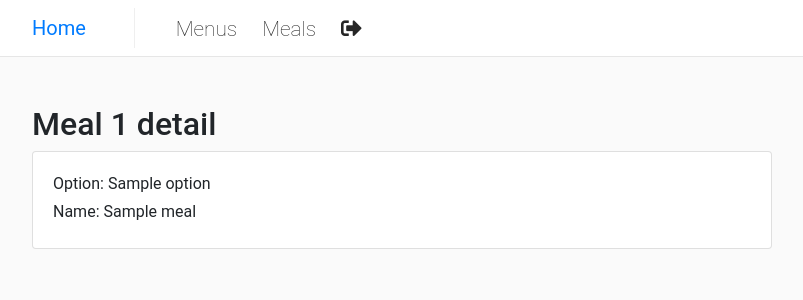
After one commit to atahualpasf/backend-test-silva, a Django app: template cornershop-backend-test/backend_test/menus/templates/menus/meals/detail.html in a window 1280 px wide. The commit adds this page. Shown: the top 300 px of the page, without its empty margins (53-856 px from the left). Run offline with Django 3.2, Linux system fonts and the light colour scheme; the template is opened without the code that fills it: most values are stand-ins (such as "Sample title", 1, 10 or a date in 2020); some libraries are stand-ins or nearby versions.

Commit message:
feat(menus): adding meal create and detail view

```diff
--- a/cornershop-backend-test/backend_test/menus/models/meals.py
+++ b/cornershop-backend-test/backend_test/menus/models/meals.py
@@ -2,6 +2,7 @@
 
 # Django
 from django.db import models
+from django.urls import reverse
 from django.utils.translation import gettext_lazy as _
 
 # Backend test
@@ -33,3 +34,7 @@ class Meal(TimeStampedModel, SoftDeleteModel):
         return "{}: {}{too_long}".format(
             self.pk, self.name[0:25], too_long="..." if len(self.name) > 25 else ""
         )
+
+    def get_absolute_url(self):
+        """Return url to see instance's detail"""
+        return reverse("meals:detail", kwargs={"pk": self.pk})
--- /dev/null
+++ b/cornershop-backend-test/backend_test/menus/templates/menus/meals/detail.html
@@ -0,0 +1,16 @@
+{% extends "base.html" %}
+
+{% block page_title %}Meal {{ meal.pk }} detail{% endblock %}
+
+{% block container %}
+
+<div class="container">
+  <div class="row">
+    <h2 class="mb-0">Meal {{ meal.pk }} detail</h2>
+  </div>
+  <div class="row">
+    {% include "menus/meals/includes/meal_card.html" %}
+  </div>
+</div>
+
+{% endblock %}
--- a/cornershop-backend-test/backend_test/menus/templates/menus/meals/list.html
+++ b/cornershop-backend-test/backend_test/menus/templates/menus/meals/list.html
@@ -12,7 +12,7 @@
   </div>
   <div class="row justify-content-center">
     <div class="col-8">
-      <a class="btn btn-block btn-primary" href="{% url "meals:index" %}">Create meal</a>
+      <a class="btn btn-block btn-primary" href="{% url "meals:create" %}">Create meal</a>
     </div>
   </div>
   <div class="row">
--- a/cornershop-backend-test/backend_test/menus/urls.py
+++ b/cornershop-backend-test/backend_test/menus/urls.py
@@ -12,6 +12,8 @@ menu_options_patterns = [
 
 meals_patterns = [
     path(route="", view=views.MealListView.as_view(), name="index"),
+    path(route="create", view=views.MealCreateView.as_view(), name="create"),
+    path(route="<int:pk>", view=views.MealDetailView.as_view(), name="detail"),
 ]
 
 urlpatterns = [
```
Also changed, not shown: cornershop-backend-test/backend_test/menus/forms.py (+13 -1 lines), cornershop-backend-test/backend_test/menus/templates/menus/meals/create.html (added, +24 -0 lines), cornershop-backend-test/backend_test/menus/views.py (+27 -1 lines).
